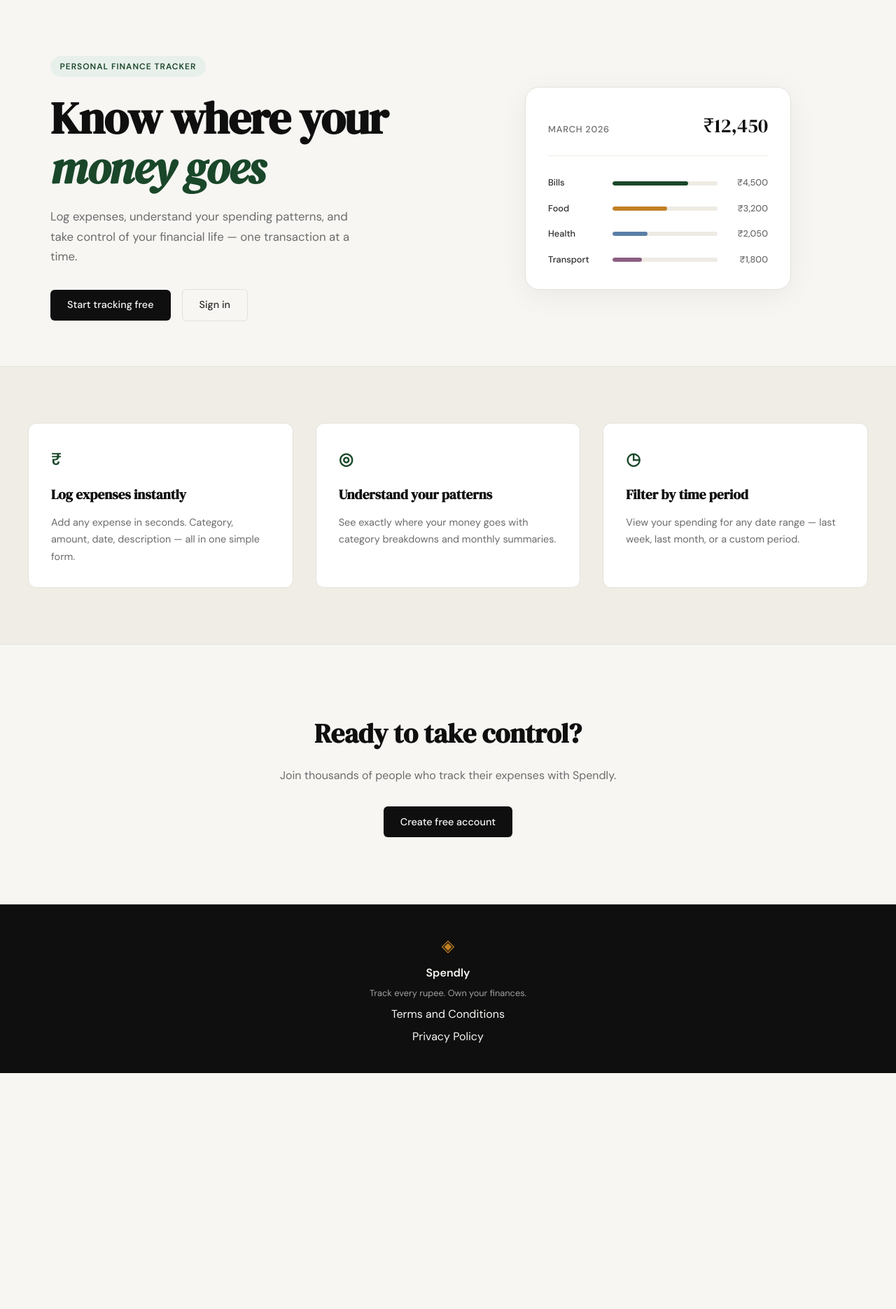
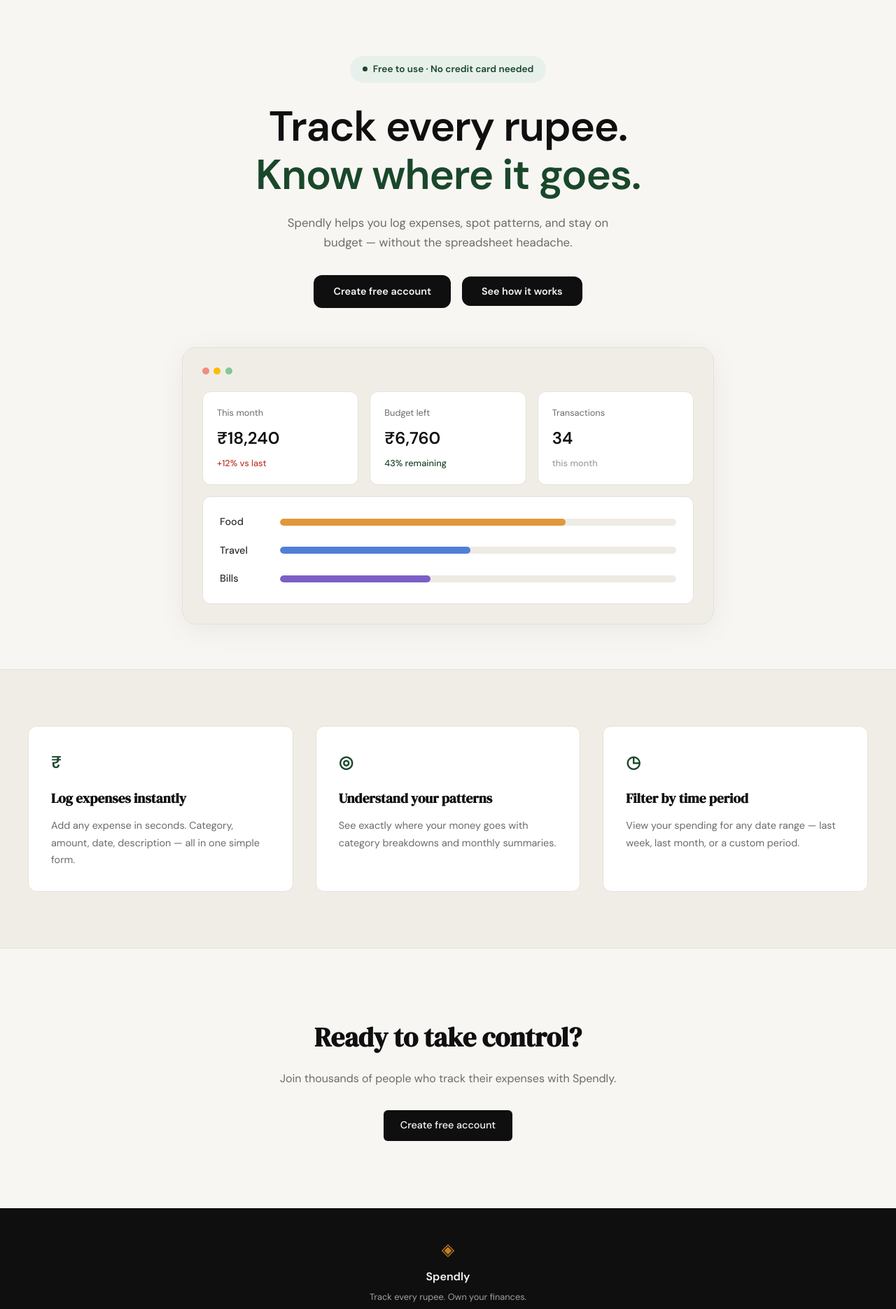
Before and after one commit to manishaj-code/Spendly-mj, a Flask app: page / in a window 1280 px wide. Shown: the part 61-1931 px from the top of the page at 70% size. Before the commit the page ends 1594 px from the top, so only its background shows below. Run offline with Flask 3, Linux system fonts and the light colour scheme.

Commit message:
landing: redesign hero section to match mockup

```diff
--- a/static/css/style.css
+++ b/static/css/style.css
@@ -125,38 +125,54 @@
 
 .hero {
     padding: 5rem 2rem 4rem;
-    display: grid;
-    grid-template-columns: 1fr 1fr;
-    gap: 4rem;
+    display: flex;
+    flex-direction: column;
     align-items: center;
+    gap: 3.5rem;
     max-width: var(--max-width);
     margin: 0 auto;
+    text-align: center;
+}
+
+.hero-inner {
+    display: flex;
+    flex-direction: column;
+    align-items: center;
+    max-width: 640px;
 }
 
 .hero-badge {
-    display: inline-block;
+    display: inline-flex;
+    align-items: center;
+    gap: 0.5rem;
     background: var(--accent-light);
     color: var(--accent);
-    font-size: 0.75rem;
+    font-size: 0.85rem;
     font-weight: 600;
-    letter-spacing: 0.08em;
-    text-transform: uppercase;
-    padding: 0.35rem 0.85rem;
+    padding: 0.5rem 1.1rem;
     border-radius: 999px;
-    margin-bottom: 1.5rem;
+    margin-bottom: 1.75rem;
+}
+
+.hero-badge-dot {
+    width: 7px;
+    height: 7px;
+    border-radius: 50%;
+    background: var(--accent);
+    flex-shrink: 0;
 }
 
 .hero-title {
-    font-family: var(--font-display);
-    font-size: clamp(2.5rem, 5vw, 4rem);
-    line-height: 1.1;
+    font-family: var(--font-body);
+    font-weight: 700;
+    font-size: clamp(2.5rem, 5vw, 3.75rem);
+    line-height: 1.15;
     letter-spacing: -0.02em;
     color: var(--ink);
     margin-bottom: 1.25rem;
 }
 
-.hero-title em {
-    font-style: italic;
+.hero-title-accent {
     color: var(--accent);
 }
 
@@ -174,87 +190,124 @@
     align-items: center;
 }
 
+.hero-actions .btn-primary {
+    border-radius: var(--radius-md);
+    padding: 0.75rem 1.75rem;
+    font-weight: 600;
+    border: none;
+    font-family: inherit;
+}
+
 /* ------------------------------------------------------------------ */
-/* Mock card (hero visual)                                             */
+/* Mock window (hero visual)                                           */
 /* ------------------------------------------------------------------ */
 
 .hero-visual {
     display: flex;
     justify-content: center;
+    width: 100%;
 }
 
-.mock-card {
-    background: var(--paper-card);
+.mock-window {
+    background: var(--paper-warm);
     border: 1px solid var(--border);
     border-radius: var(--radius-lg);
-    padding: 2rem;
+    padding: 1.75rem;
     width: 100%;
-    max-width: 380px;
+    max-width: 760px;
     box-shadow: 0 8px 40px rgba(0,0,0,0.06);
 }
 
-.mock-card-header {
+.mock-window-dots {
     display: flex;
-    justify-content: space-between;
-    align-items: baseline;
-    margin-bottom: 1.75rem;
-    padding-bottom: 1.25rem;
-    border-bottom: 1px solid var(--border-soft);
+    gap: 0.4rem;
+    margin-bottom: 1.5rem;
 }
 
-.mock-label {
-    font-size: 0.8rem;
-    font-weight: 500;
-    color: var(--ink-muted);
-    text-transform: uppercase;
-    letter-spacing: 0.06em;
+.dot { width: 10px; height: 10px; border-radius: 50%; }
+.dot-red { background: #f28b82; }
+.dot-yellow { background: #fbbc04; }
+.dot-green { background: #81c995; }
+
+.mock-stats {
+    display: grid;
+    grid-template-columns: repeat(3, 1fr);
+    gap: 1rem;
+    margin-bottom: 1rem;
 }
 
-.mock-total {
-    font-family: var(--font-display);
-    font-size: 1.75rem;
+.mock-stat {
+    background: var(--paper-card);
+    border: 1px solid var(--border);
+    border-radius: var(--radius-md);
+    padding: 1.25rem;
+    display: flex;
+    flex-direction: column;
+    gap: 0.4rem;
+    text-align: left;
+}
+
+.mock-stat-label {
+    font-size: 0.8rem;
+    color: var(--ink-muted);
+}
+
+.mock-stat-value {
+    font-family: var(--font-body);
+    font-weight: 700;
+    font-size: 1.5rem;
     color: var(--ink);
 }
 
-.mock-bars { display: flex; flex-direction: column; gap: 1rem; }
-
-.mock-bar-row {
-    display: grid;
-    grid-template-columns: 80px 1fr 60px;
-    align-items: center;
-    gap: 0.75rem;
+.mock-stat-delta {
+    font-size: 0.8rem;
+    font-weight: 500;
+    color: var(--ink-faint);
 }
 
-.mock-cat {
-    font-size: 0.8rem;
+.mock-stat-delta-neg { color: var(--danger); }
+.mock-stat-delta-pos { color: var(--accent); }
+
+.mock-progress-card {
+    background: var(--paper-card);
+    border: 1px solid var(--border);
+    border-radius: var(--radius-md);
+    padding: 1.5rem;
+    display: flex;
+    flex-direction: column;
+    gap: 1.1rem;
+}
+
+.mock-progress-row {
+    display: grid;
+    grid-template-columns: 70px 1fr;
+    align-items: center;
+    gap: 1rem;
+}
+
+.mock-progress-label {
+    font-size: 0.9rem;
     font-weight: 500;
     color: var(--ink-soft);
+    text-align: left;
 }
 
-.mock-bar-track {
-    height: 6px;
+.mock-progress-track {
+    height: 10px;
     background: var(--border-soft);
     border-radius: 999px;
     overflow: hidden;
 }
 
-.mock-bar {
+.mock-progress-bar {
     height: 100%;
-    background: var(--accent);
     border-radius: 999px;
     transition: width 0.6s ease;
 }
 
-.mock-bar-2 { background: var(--accent-2); }
-.mock-bar-3 { background: #5b7fa6; }
-.mock-bar-4 { background: #8b5e83; }
-
-.mock-amt {
-    font-size: 0.8rem;
-    font-weight: 500;
-    color: var(--ink-muted);
-    text-align: right;
-}
+.mock-progress-food { background: #e0983b; }
+.mock-progress-travel { background: #4f7fd6; }
+.mock-progress-bills { background: #7b5fc7; }
 
 /* ------------------------------------------------------------------ */
 /* Buttons                                                             */
@@ -567,14 +620,9 @@
 /* ------------------------------------------------------------------ */
 
 @media (max-width: 900px) {
-    .hero {
-        grid-template-columns: 1fr;
-        text-align: center;
-    }
-
     .hero-subtitle { max-width: 100%; }
     .hero-actions { justify-content: center; }
-    .hero-visual { display: none; }
+    .mock-stats { grid-template-columns: 1fr; }
 
     .features-inner { grid-template-columns: 1fr; }
 }
--- a/templates/landing.html
+++ b/templates/landing.html
@@ -6,55 +6,62 @@
 
 <section class="hero">
     <div class="hero-inner">
-        <div class="hero-badge">Personal Finance Tracker</div>
+        <div class="hero-badge"><span class="hero-badge-dot"></span>Free to use · No credit card needed</div>
         <h1 class="hero-title">
-            Know where your<br>
-            <em>money goes</em>
+            Track every rupee.<br>
+            <span class="hero-title-accent">Know where it goes.</span>
         </h1>
         <p class="hero-subtitle">
-            Log expenses, understand your spending patterns,
-            and take control of your financial life —
-            one transaction at a time.
+            Spendly helps you log expenses, spot patterns, and stay
+            on budget — without the spreadsheet headache.
         </p>
         <div class="hero-actions">
-            <a href="{{ url_for('register') }}" class="btn-primary">Start tracking free</a>
-            <a href="{{ url_for('login') }}" class="btn-ghost">Sign in</a>
+            <a href="{{ url_for('register') }}" class="btn-primary">Create free account</a>
+            <button type="button" id="how-it-works-btn" class="btn-primary">See how it works</button>
         </div>
     </div>
     <div class="hero-visual">
-        <div class="mock-card">
-            <div class="mock-card-header">
-                <span class="mock-label">March 2026</span>
-                <span class="mock-total">₹12,450</span>
+        <div class="mock-window">
+            <div class="mock-window-dots">
+                <span class="dot dot-red"></span>
+                <span class="dot dot-yellow"></span>
+                <span class="dot dot-green"></span>
             </div>
-            <div class="mock-bars">
-                <div class="mock-bar-row">
-                    <span class="mock-cat">Bills</span>
-                    <div class="mock-bar-track">
-                        <div class="mock-bar" style="width: 72%"></div>
+            <div class="mock-stats">
+                <div class="mock-stat">
+                    <span class="mock-stat-label">This month</span>
+                    <span class="mock-stat-value">₹18,240</span>
+                    <span class="mock-stat-delta mock-stat-delta-neg">+12% vs last</span>
+                </div>
+                <div class="mock-stat">
+                    <span class="mock-stat-label">Budget left</span>
+                    <span class="mock-stat-value">₹6,760</span>
+                    <span class="mock-stat-delta mock-stat-delta-pos">43% remaining</span>
+                </div>
+                <div class="mock-stat">
+                    <span class="mock-stat-label">Transactions</span>
+                    <span class="mock-stat-value">34</span>
+                    <span class="mock-stat-delta">this month</span>
+                </div>
+            </div>
+            <div class="mock-progress-card">
+                <div class="mock-progress-row">
+                    <span class="mock-progress-label">Food</span>
+                    <div class="mock-progress-track">
+                        <div class="mock-progress-bar mock-progress-food" style="width: 72%"></div>
                     </div>
-                    <span class="mock-amt">₹4,500</span>
                 </div>
-                <div class="mock-bar-row">
-                    <span class="mock-cat">Food</span>
-                    <div class="mock-bar-track">
-                        <div class="mock-bar mock-bar-2" style="width: 52%"></div>
+                <div class="mock-progress-row">
+                    <span class="mock-progress-label">Travel</span>
+                    <div class="mock-progress-track">
+                        <div class="mock-progress-bar mock-progress-travel" style="width: 48%"></div>
                     </div>
-                    <span class="mock-amt">₹3,200</span>
                 </div>
-                <div class="mock-bar-row">
-                    <span class="mock-cat">Health</span>
-                    <div class="mock-bar-track">
-                        <div class="mock-bar mock-bar-3" style="width: 33%"></div>
+                <div class="mock-progress-row">
+                    <span class="mock-progress-label">Bills</span>
+                    <div class="mock-progress-track">
+                        <div class="mock-progress-bar mock-progress-bills" style="width: 38%"></div>
                     </div>
-                    <span class="mock-amt">₹2,050</span>
-                </div>
-                <div class="mock-bar-row">
-                    <span class="mock-cat">Transport</span>
-                    <div class="mock-bar-track">
-                        <div class="mock-bar mock-bar-4" style="width: 28%"></div>
-                    </div>
-                    <span class="mock-amt">₹1,800</span>
                 </div>
             </div>
         </div>
```
